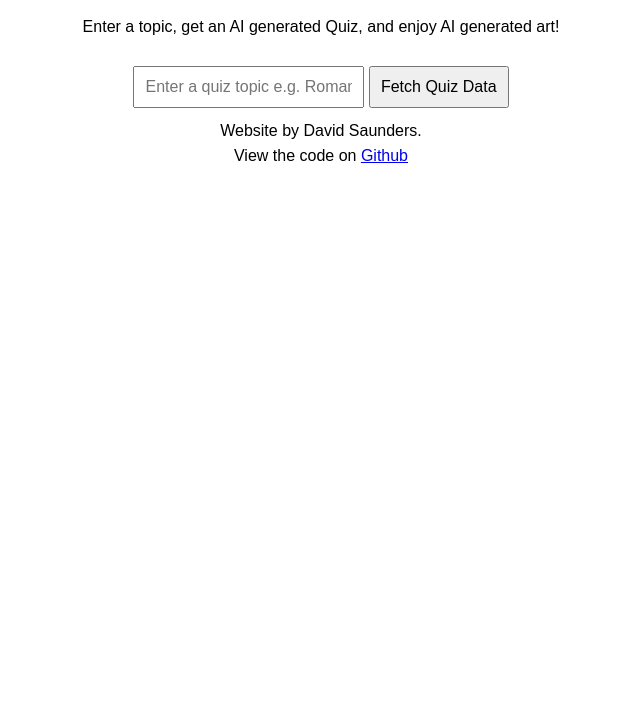
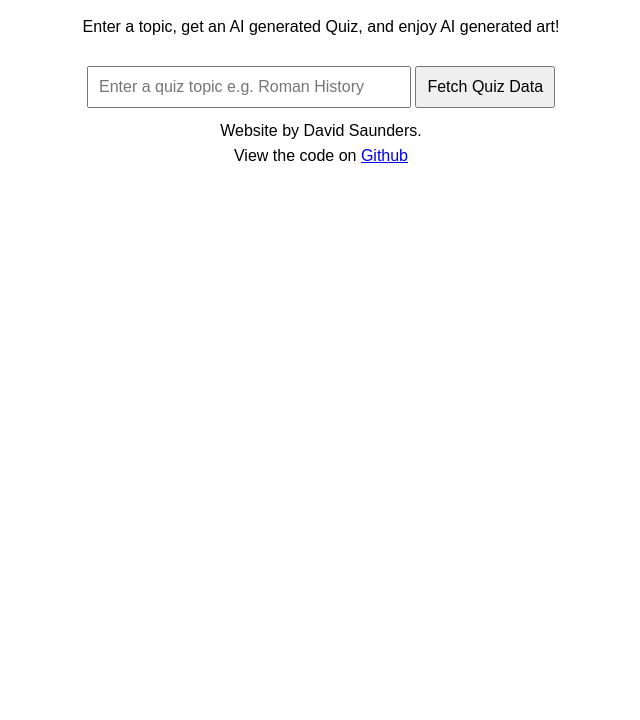
Before and after one commit to DJSaunders1997/GPTeasers, a plain HTML site: page frontend/index.html in a window 1280 px wide. Shown: the part 80-800 px from the top of the page, without its empty margins (319-959 px from the left). Drawn offline with Linux system fonts and the light colour scheme.

Commit message:
increase input width

```diff
--- a/frontend/index.html
+++ b/frontend/index.html
@@ -20,6 +20,10 @@
             font-size: 16px;
             margin: 10px 0;
         }
+
+        #quizTopic {
+    width: 300px;
+}
 
         #quiz-container {
             display: none;
```
